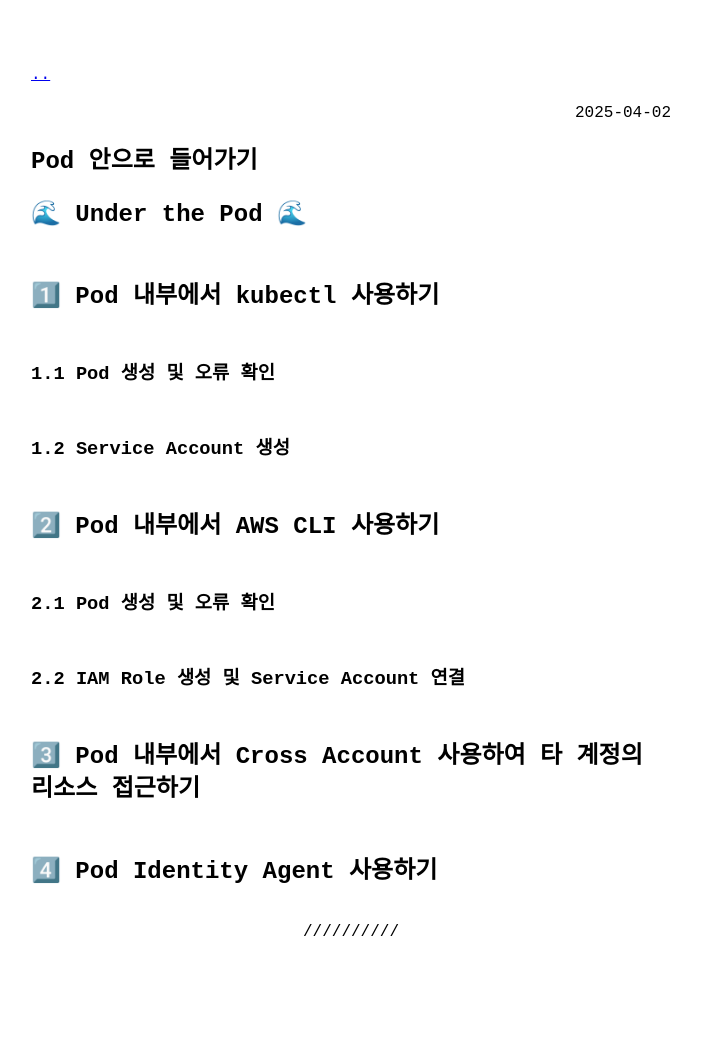
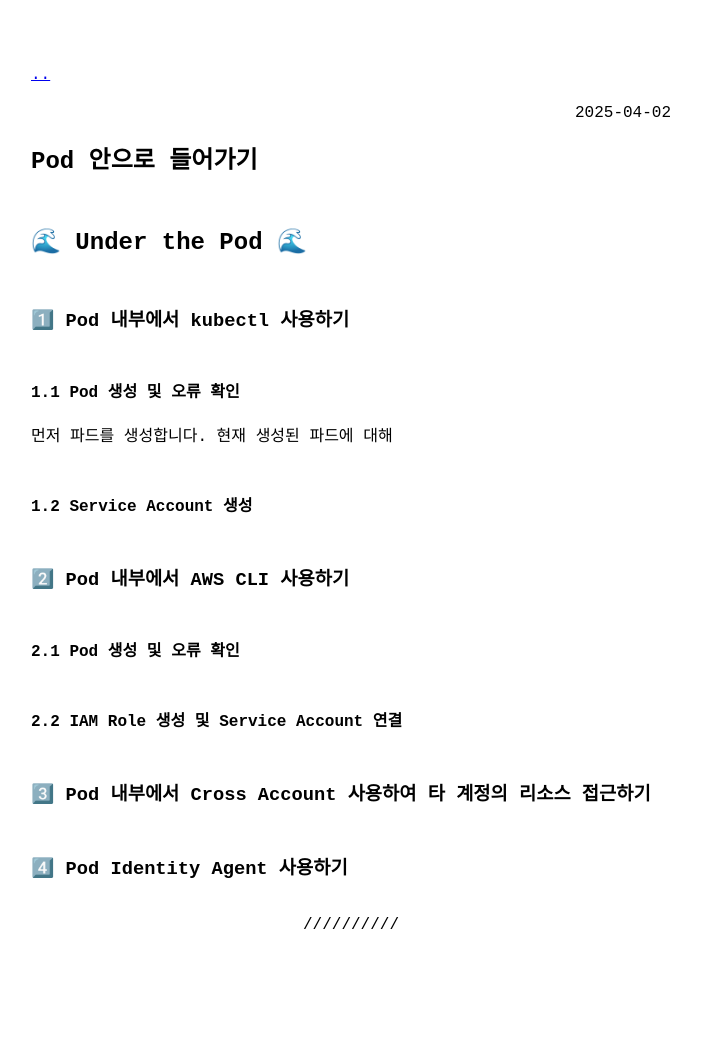
Before and after one commit to coodns/blog, a Jekyll site: the page built from _posts/2025-04-02-Pod 안으로 들어가기.md, in a window 1280 px wide. Shown: the whole page, without its empty margins (289-990 px from the left). Built offline with Jekyll 4.4.1, drawn with Linux system fonts in a browser that asks for light colours; comment, search, counter and statistics services are not loaded.

Commit message:
0402 fuck you

```diff
--- a/_posts/2025-04-02-Pod 안으로 들어가기.md
+++ b/_posts/2025-04-02-Pod 안으로 들어가기.md
@@ -3,13 +3,14 @@ layout: post
 category: k8s
 ---
 
-# 🌊 Under the Pod 🌊
+##  🌊 Under the Pod 🌊
 
-## 1️⃣ Pod 내부에서 kubectl 사용하기
-### 1.1 Pod 생성 및 오류 확인
-### 1.2 Service Account 생성
-## 2️⃣ Pod 내부에서 AWS CLI 사용하기
-### 2.1 Pod 생성 및 오류 확인
-### 2.2 IAM Role 생성 및 Service Account 연결
-## 3️⃣ Pod 내부에서 Cross Account 사용하여 타 계정의 리소스 접근하기
-## 4️⃣ Pod Identity Agent 사용하기
+### 1️⃣ Pod 내부에서 kubectl 사용하기
+#### 1.1 Pod 생성 및 오류 확인
+먼저 파드를 생성합니다. 현재 생성된 파드에 대해
+#### 1.2 Service Account 생성
+### 2️⃣ Pod 내부에서 AWS CLI 사용하기
+#### 2.1 Pod 생성 및 오류 확인
+#### 2.2 IAM Role 생성 및 Service Account 연결
+### 3️⃣ Pod 내부에서 Cross Account 사용하여 타 계정의 리소스 접근하기
+### 4️⃣ Pod Identity Agent 사용하기
```
